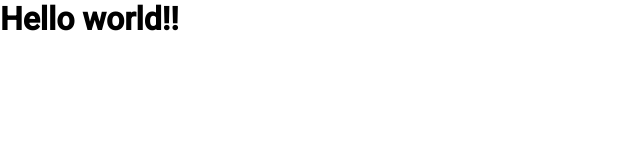
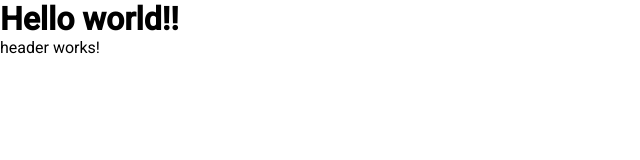
Before and after one commit to andresmc98/Isi-Site, an Angular app: page / in a window 1280 px wide. Shown: the top 160 px of the page, without its empty margins (0-640 px from the left). Built offline with nearby package versions, Linux system fonts and the light colour scheme.

Commit message:
Update: Add the imports and exports for shared module

```diff
--- a/src/app/app.component.html
+++ b/src/app/app.component.html
@@ -1 +1,2 @@
 <h1>Hello world!!</h1>
+<app-header></app-header>
```
Also changed, not shown: src/app/app.module.ts (+6 -6 lines), src/app/shared/shared.module.ts (+4 -11 lines).
